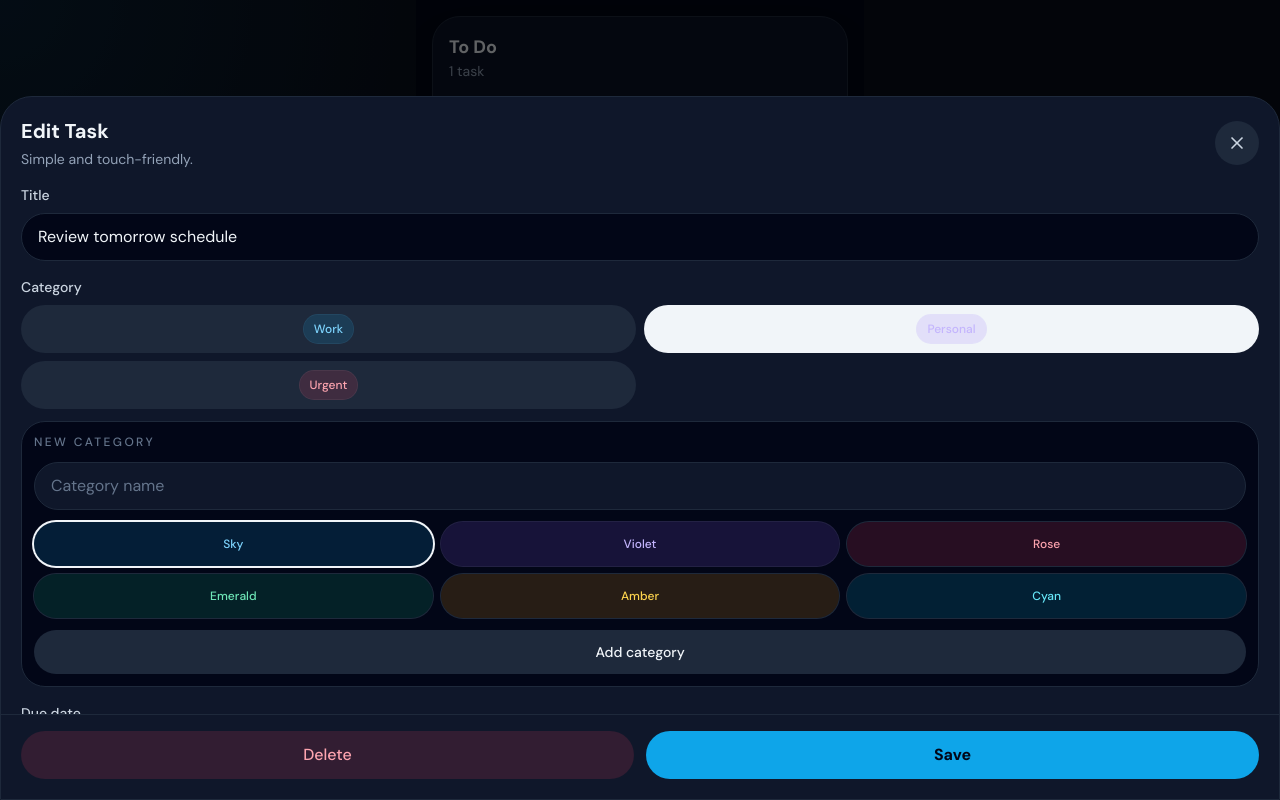
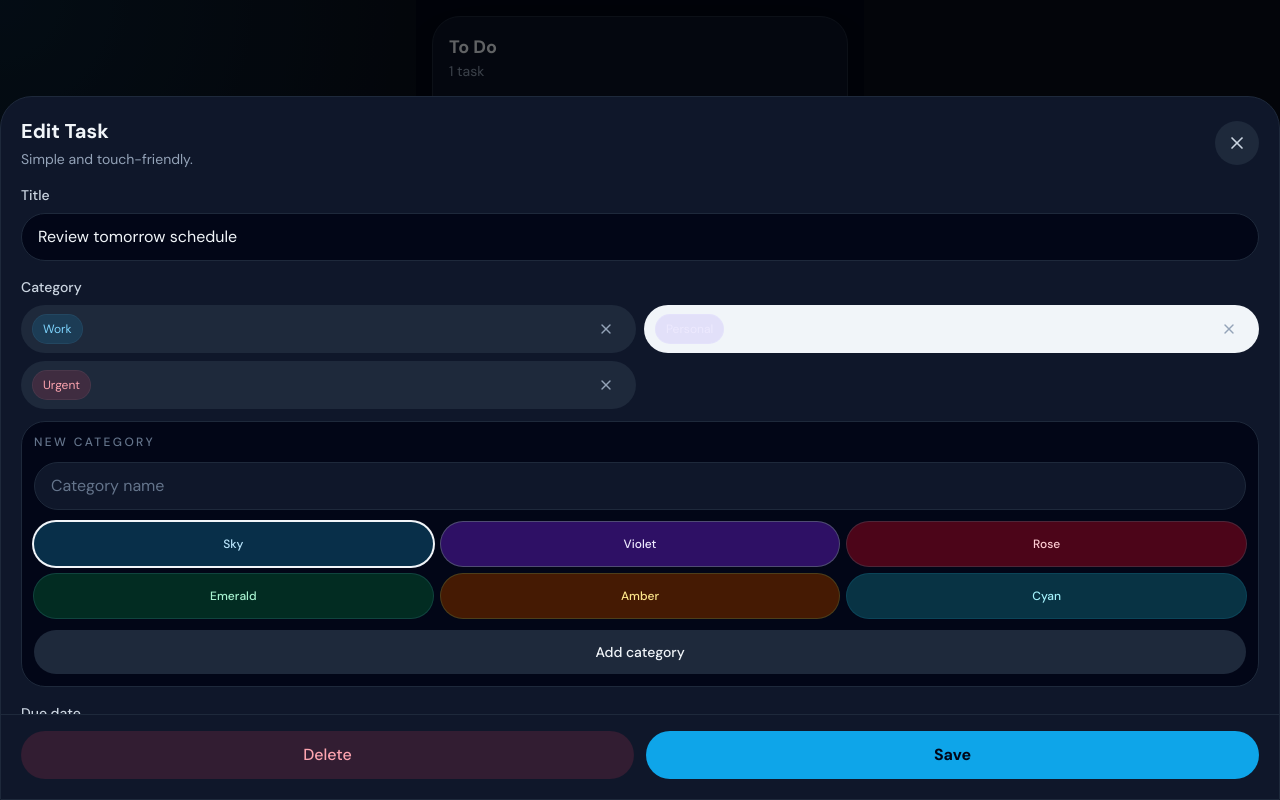
Before and after one commit to rejoicewilson/Personal-Life-Kanban-Board, a React (Vite) app: page / in a window 1280 px wide. Both pictures are taken after a click on the button 638 px from the left and 212 px from the top of the page. Built offline with nearby package versions, Linux system fonts and the light colour scheme.

Commit message:
Add per-task reminders and category deletion

```diff
--- a/src/App.tsx
+++ b/src/App.tsx
@@ -17,6 +17,7 @@ type Task = {
   status: TabKey
   timestamp: number
   dueDate?: number
+  reminderEnabled?: boolean
   reminderSentAt?: number
   note?: string
   subtasks: Array<{
@@ -37,11 +38,20 @@ const tabs: Array<{ key: TabKey; label: string; icon: typeof Clipboard }> = [
 
 const categoryStyles: Record<CategoryColor, string> = {
   sky: 'bg-sky-500/15 text-sky-300 ring-1 ring-sky-400/20',
-  violet: 'bg-violet-500/15 text-violet-300 ring-1 ring-violet-400/20',
+  violet: 'bg-violet-400/20 text-violet-100 ring-1 ring-violet-300/30',
   rose: 'bg-rose-500/15 text-rose-300 ring-1 ring-rose-400/20',
   emerald: 'bg-emerald-500/15 text-emerald-300 ring-1 ring-emerald-400/20',
   amber: 'bg-amber-500/15 text-amber-300 ring-1 ring-amber-400/20',
   cyan: 'bg-cyan-500/15 text-cyan-300 ring-1 ring-cyan-400/20',
+}
+
+const categoryPickerStyles: Record<CategoryColor, string> = {
+  sky: 'bg-sky-950 text-sky-200 ring-sky-400/30',
+  violet: 'bg-violet-950 text-violet-100 ring-violet-300/40',
+  rose: 'bg-rose-950 text-rose-200 ring-rose-400/30',
+  emerald: 'bg-emerald-950 text-emerald-200 ring-emerald-400/30',
+  amber: 'bg-amber-950 text-amber-200 ring-amber-400/30',
+  cyan: 'bg-cyan-950 text-cyan-200 ring-cyan-400/30',
 }
 
 const defaultCategories: Category[] = [
@@ -58,6 +68,7 @@ const starterTasks: Task[] = [
     status: 'todo',
     timestamp: Date.now() - 2 * 60 * 60 * 1000,
     dueDate: Date.now() + 2 * 60 * 60 * 1000,
+    reminderEnabled: true,
     note: 'Keep it light and make room for gym time.',
     subtasks: [
       { id: crypto.randomUUID(), text: 'Check calendar', done: true },
@@ -71,6 +82,7 @@ const starterTasks: Task[] = [
     status: 'doing',
     timestamp: Date.now() - 6 * 60 * 60 * 1000,
     dueDate: Date.now() + 45 * 60 * 1000,
+    reminderEnabled: true,
     note: 'Send before lunch if possible.',
     subtasks: [
       { id: crypto.randomUUID(), text: 'Verify billable hours', done: true },
@@ -84,6 +96,7 @@ const starterTasks: Task[] = [
     status: 'done',
     timestamp: Date.now() - 28 * 60 * 60 * 1000,
     dueDate: Date.now() - 4 * 60 * 60 * 1000,
+    reminderEnabled: true,
     reminderSentAt: Date.now() - 4 * 60 * 60 * 1000,
     note: 'Paid through the banking app.',
     subtasks: [{ id: crypto.randomUUID(), text: 'Save receipt screenshot', done: true }],
@@ -334,6 +347,7 @@ function loadTasks(): Task[] {
       status: (task.status as TabKey) ?? 'todo',
       timestamp: typeof task.timestamp === 'number' ? task.timestamp : Date.now(),
       dueDate: typeof task.dueDate === 'number' ? task.dueDate : undefined,
+      reminderEnabled: typeof task.reminderEnabled === 'boolean' ? task.reminderEnabled : false,
       reminderSentAt:
         typeof task.reminderSentAt === 'number' ? task.reminderSentAt : undefined,
       note: typeof task.note === 'string' ? task.note : undefined,
@@ -370,6 +384,7 @@ export default function App() {
   const [newCategoryName, setNewCategoryName] = useState('')
   const [newCategoryColor, setNewCategoryColor] = useState<CategoryColor>('sky')
   const [dueDateInput, setDueDateInput] = useState('')
+  const [reminderEnabled, setReminderEnabled] = useState(false)
   const [note, setNote] = useState('')
   const [subtasks, setSubtasks] = useState<Array<{ id: string; text: string; done: boolean }>>([])
   const [subtaskInput, setSubtaskInput] = useState('')
@@ -410,6 +425,7 @@ export default function App() {
       (task) =>
         task.status !== 'done' &&
         typeof task.dueDate === 'number' &&
+        task.reminderEnabled === true &&
         task.dueDate <= now &&
         typeof task.reminderSentAt !== 'number',
     )
@@ -449,6 +465,7 @@ export default function App() {
       setNewCategoryName('')
       setNewCategoryColor('sky')
       setDueDateInput('')
+      setReminderEnabled(false)
       setNote('')
       setSubtasks([])
       setSubtaskInput('')
@@ -460,6 +477,7 @@ export default function App() {
     setNewCategoryName('')
     setNewCategoryColor('sky')
     setDueDateInput(formatDueDateInput(editingTask.dueDate))
+    setReminderEnabled(Boolean(editingTask.reminderEnabled && editingTask.dueDate))
     setNote(editingTask.note ?? '')
     setSubtasks(editingTask.subtasks)
     setSubtaskInput('')
@@ -472,6 +490,7 @@ export default function App() {
     setNewCategoryName('')
     setNewCategoryColor('sky')
     setDueDateInput('')
+    setReminderEnabled(false)
     setNote('')
     setSubtasks([])
     setSubtaskInput('')
@@ -491,6 +510,7 @@ export default function App() {
     setNewCategoryName('')
     setNewCategoryColor('sky')
     setDueDateInput('')
+    setReminderEnabled(false)
     setNote('')
     setSubtasks([])
     setSubtaskInput('')
@@ -523,6 +543,26 @@ export default function App() {
     setNewCategoryColor('sky')
   }
 
+  function deleteCategory(categoryToDeleteId: string) {
+    if (categories.length <= 1) {
+      return
+    }
+
+    const nextCategories = categories.filter((item) => item.id !== categoryToDeleteId)
+    const fallbackCategoryId = nextCategories[0]?.id ?? 'personal'
+
+    setCategories(nextCategories)
+    setTasks((current) =>
+      current.map((task) =>
+        task.categoryId === categoryToDeleteId ? { ...task, categoryId: fallbackCategoryId } : task,
+      ),
+    )
+
+    if (categoryId === categoryToDeleteId) {
+      setCategoryId(fallbackCategoryId)
+    }
+  }
+
   async function requestNotificationPermission() {
     if (!('Notification' in window)) {
       setNotificationPermission('unsupported')
@@ -532,6 +572,27 @@ export default function App() {
     const permission = await Notification.requestPermission()
     setNotificationPermission(permission)
     return permission
+  }
+
+  async function handleReminderToggle() {
+    if (reminderEnabled) {
+      setReminderEnabled(false)
+      return
+    }
+
+    if (!dueDateInput) {
+      return
+    }
+
+    let permission = notificationPermission
+
+    if (permission === 'default') {
+      permission = await requestNotificationPermission()
+    }
+
+    if (permission === 'granted') {
+      setReminderEnabled(true)
+    }
   }
 
   async function handleSaveTask() {
@@ -545,10 +606,6 @@ export default function App() {
       return
     }
 
-    if (parsedDueDate && notificationPermission === 'default') {
-      await requestNotificationPermission()
-    }
-
     if (editingTask) {
       setTasks((current) =>
         current.map((task) =>
@@ -558,10 +615,13 @@ export default function App() {
                 title: trimmedTitle,
                 categoryId,
                 dueDate: parsedDueDate,
+                reminderEnabled: parsedDueDate ? reminderEnabled : false,
                 note: cleanedNote || undefined,
                 subtasks: cleanedSubtasks,
                 reminderSentAt:
-                  parsedDueDate && parsedDueDate <= Date.now() ? task.reminderSentAt : undefined,
+                  parsedDueDate && reminderEnabled && parsedDueDate <= Date.now()
+                    ? task.reminderSentAt
+                    : undefined,
               }
             : task,
         ),
@@ -575,6 +635,7 @@ export default function App() {
           status: activeTab,
           timestamp: Date.now(),
           dueDate: parsedDueDate,
+          reminderEnabled: parsedDueDate ? reminderEnabled : false,
           note: cleanedNote || undefined,
           subtasks: cleanedSubtasks,
         },
@@ -728,18 +789,34 @@ export default function App() {
                 <label className="mb-2 block text-sm font-medium text-slate-300">Category</label>
                 <div className="grid grid-cols-2 gap-2">
                   {categories.map((option) => (
-                    <button
+                    <div
                       key={option.id}
-                      type="button"
-                      onClick={() => setCategoryId(option.id)}
-                      className={`min-h-12 rounded-2xl px-3 text-sm font-medium transition ${
+                      className={`flex min-h-12 items-center gap-2 rounded-2xl px-3 transition ${
                         categoryId === option.id ? 'bg-slate-100 text-slate-950' : 'bg-slate-800 text-slate-300'
                       }`}
                     >
-                      <span className={`inline-flex min-h-7 items-center rounded-full px-2.5 text-xs ${categoryStyles[option.color]}`}>
-                        {option.name}
-                      </span>
-                    </button>
+                      <button
+                        type="button"
+                        onClick={() => setCategoryId(option.id)}
+                        className="flex min-h-12 flex-1 items-center"
+                      >
+                        <span className={`inline-flex min-h-7 items-center rounded-full px-2.5 text-xs ${categoryStyles[option.color]}`}>
+                          {option.name}
+                        </span>
+                      </button>
+                      <button
+                        type="button"
+                        onClick={(event) => {
+                          event.stopPropagation()
+                          deleteCategory(option.id)
+                        }}
+                        disabled={categories.length <= 1}
+                        className="flex h-9 w-9 items-center justify-center rounded-full text-slate-400 disabled:opacity-40"
+                        aria-label={`Delete ${option.name} category`}
+                      >
+                        <X className="h-4 w-4" />
+                      </button>
+                    </div>
                   ))}
                 </div>
 
@@ -760,9 +837,9 @@ export default function App() {
                           key={color}
                           type="button"
                           onClick={() => setNewCategoryColor(color)}
-                          className={`min-h-11 rounded-2xl px-3 text-xs font-medium capitalize transition ${
-                            newCategoryColor === color ? 'ring-2 ring-slate-100' : 'ring-1 ring-slate-800'
-                          } ${categoryStyles[color]}`}
+                          className={`min-h-11 rounded-2xl px-3 text-xs font-medium capitalize transition ring-1 ${
+                            newCategoryColor === color ? 'ring-2 ring-slate-100' : categoryPickerStyles[color]
+                          } ${newCategoryColor === color ? categoryPickerStyles[color] : ''}`}
                         >
                           {color}
                         </button>
@@ -784,9 +861,39 @@ export default function App() {
                 <input
                   type="datetime-local"
                   value={dueDateInput}
-                  onChange={(event) => setDueDateInput(event.target.value)}
+                  onChange={(event) => {
+                    const value = event.target.value
+                    setDueDateInput(value)
+                    if (!value) {
+                      setReminderEnabled(false)
+                    }
+                  }}
                   className="min-h-12 w-full rounded-2xl border border-slate-800 bg-slate-950 px-4 text-base text-slate-100 outline-none"
                 />
+                <button
+                  type="button"
+                  onClick={() => {
+                    void handleReminderToggle()
+                  }}
+                  disabled={!dueDateInput}
+                  className={`mt-3 flex min-h-12 w-full items-center justify-between rounded-2xl border px-4 text-sm font-medium transition ${
+                    reminderEnabled
+                      ? 'border-emerald-500/40 bg-emerald-500/10 text-emerald-200'
+                      : 'border-slate-800 bg-slate-950 text-slate-300'
+                  } disabled:cursor-not-allowed disabled:opacity-50`}
+                >
+                  <span>Set reminder for this task</span>
+                  <span
+                    className={`inline-flex h-6 w-11 items-center rounded-full px-1 transition ${
+                      reminderEnabled ? 'bg-emerald-500/30 justify-end' : 'bg-slate-800 justify-start'
+                    }`}
+                  >
+                    <span className="h-4 w-4 rounded-full bg-white" />
+                  </span>
+                </button>
+                <p className="mt-2 text-xs text-slate-500">
+                  Add a due date first. Reminders work only while the app is open or installed.
+                </p>
               </div>
 
               <div>
```
